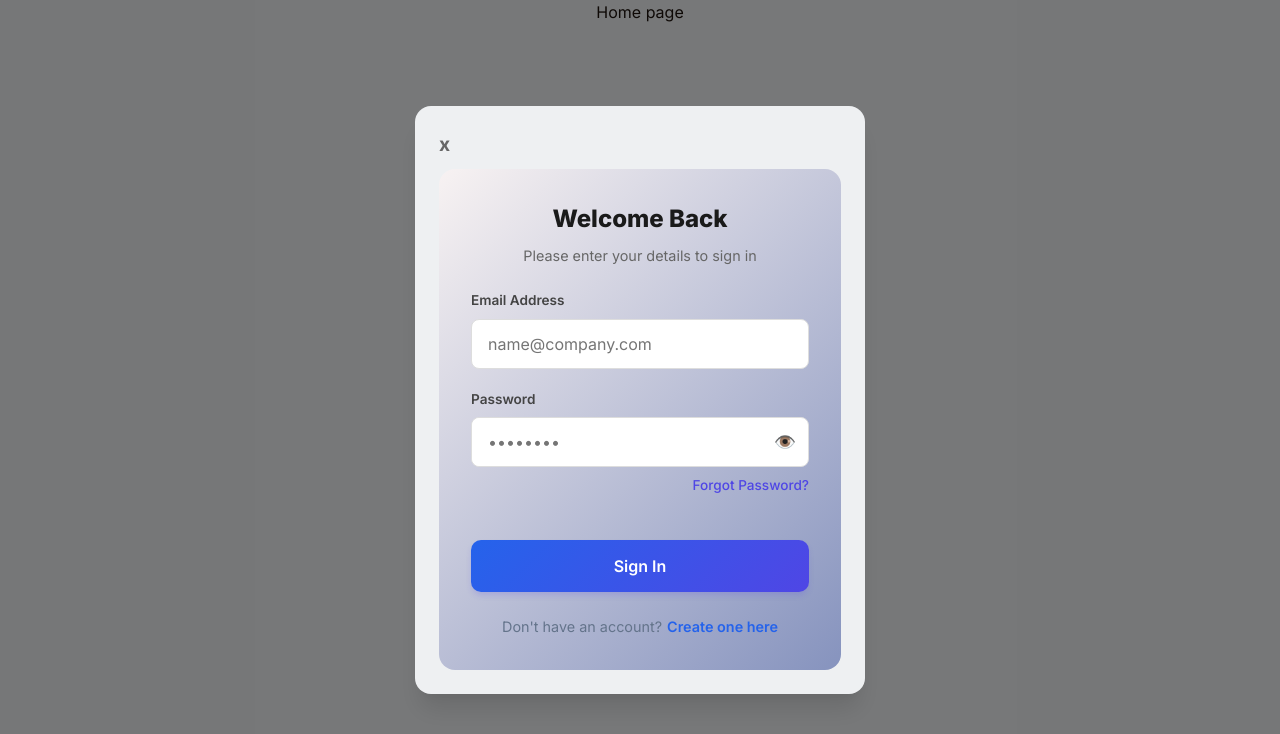
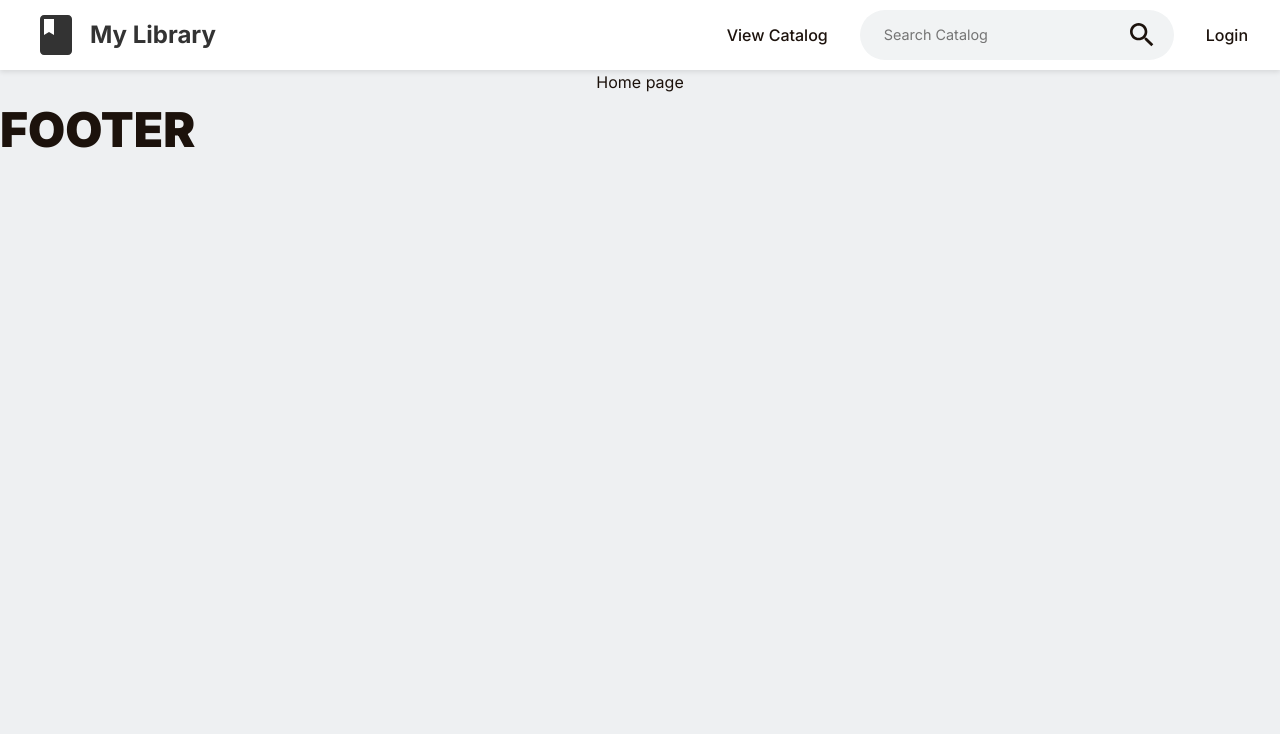
Before and after one commit to NatnaelAbWe/Library-management-system, a React (Vite) app: page / in a window 1280 px wide. Shown: the top 734 px of the page. Built offline with nearby package versions, Linux system fonts and the light colour scheme.

Commit message:
feat: navbar functionality added

```diff
--- a/package.json
+++ b/package.json
@@ -10,6 +10,10 @@
     "preview": "vite preview"
   },
   "dependencies": {
+    "@emotion/react": "^11.14.0",
+    "@emotion/styled": "^11.14.1",
+    "@mui/icons-material": "^7.3.8",
+    "@mui/material": "^7.3.8",
     "@reduxjs/toolkit": "^2.11.2",
     "@tailwindcss/vite": "^4.1.18",
     "@types/react-redux": "^7.1.34",
--- a/src/App.tsx
+++ b/src/App.tsx
@@ -4,6 +4,7 @@ import Home from "./pages/HomePage/Home";
 import { useSelector } from "react-redux";
 import { RootState } from "./reducx/ReducxStrore";
 import { BrowserRouter, Route, Routes } from "react-router-dom";
+import LayoutPage from "./pages/Layoutpages/LayoutPage";
 
 function App() {
   const loggedInUser = useSelector(
@@ -17,11 +18,11 @@ function App() {
   return (
     <BrowserRouter>
       <Routes>
-        <Route path="/" element={<Home />}>
-          <Route path="" element={<></>} />
-          <Route path="/catalog" element={<></>} />
-          <Route path="/resource/:barcode" element={<></>} />
-          <Route path="/profile/:userId" element={<></>} />
+        <Route path="/" element={<LayoutPage />}>
+          <Route path="" element={<Home />} />
+          {/* <Route path="/catalog" element={<Catalog />} /> */}
+          {/* <Route path="/resource/:barcode" element={<Resource />} /> */}
+          {/* <Route path="/profile/:userId" element={<UserProfile />} /> */}
         </Route>
       </Routes>
     </BrowserRouter>
--- /dev/null
+++ b/src/features/Navigation/Components/Navbar/Navbar.css
@@ -0,0 +1,96 @@
+/* Navbar.css */
+
+.navbar {
+  display: flex;
+  justify-content: space-between;
+  align-items: center;
+  padding: 0.5rem 2rem;
+  background-color: #ffffff;
+  box-shadow: 0 2px 5px rgba(0, 0, 0, 0.1);
+  height: 70px;
+  position: sticky;
+  top: 0;
+  z-index: 1000;
+}
+
+/* Logo Section */
+.navbar-logo-section {
+  display: flex;
+  align-items: center;
+  text-decoration: none;
+  color: #333;
+}
+
+.navbar-logo-section h1 {
+  margin-left: 10px;
+  font-size: 1.5rem;
+  font-weight: 700;
+}
+
+/* Options Section */
+.navbar-option-section {
+  display: flex;
+  align-items: center;
+  gap: 2rem;
+}
+
+.navbar-link {
+  text-decoration: none;
+  color: inherit;
+}
+
+.navbar-option {
+  cursor: pointer;
+  transition: color 0.3s ease;
+}
+
+.navbar-option h2 {
+  font-size: 1rem;
+  font-weight: 500;
+  margin: 0;
+}
+
+.navbar-option:hover {
+  color: #007bff; /* Primary brand color */
+}
+
+/* Search Box */
+.navbar-search-box {
+  display: flex;
+  align-items: center;
+  background-color: #f1f3f4;
+  padding: 5px 15px;
+  border-radius: 25px;
+  border: 1px solid transparent;
+  transition: all 0.3s ease;
+}
+
+.navbar-search-box:focus-within {
+  background-color: #fff;
+  border-color: #007bff;
+  box-shadow: 0 0 0 2px rgba(0, 123, 255, 0.25);
+}
+
+.navbar-search-input {
+  border: none;
+  background: transparent;
+  outline: none;
+  padding: 8px;
+  width: 250px;
+  font-size: 0.9rem;
+}
+
+/* Mobile Responsiveness */
+@media (max-width: 768px) {
+  .navbar-search-input {
+    width: 150px;
+  }
+
+  .navbar-logo-section h1 {
+    display: none; /* Hide text on small screens, keep icon */
+  }
+
+  .navbar-option-section {
+    gap: 1rem;
+  }
+}
--- /dev/null
+++ b/src/features/Navigation/Components/Navbar/Navbar.tsx
@@ -0,0 +1,91 @@
+import React, { useRef } from "react";
+import { Link, useNavigate } from "react-router-dom";
+
+import "./Navbar.css";
+import { useDispatch, useSelector } from "react-redux";
+import { AppDispatch, RootState } from "../../../../reducx/ReducxStrore";
+import { Book, Search } from "@mui/icons-material";
+import { setDisplayLogin } from "../../../../reducx/slices/modelslices";
+
+export const Navbar: React.FC = () => {
+  const searchRef = useRef<HTMLInputElement>(null);
+  const authState = useSelector((state: RootState) => state.authentication);
+
+  const navigate = useNavigate();
+
+  const dispatch: AppDispatch = useDispatch();
+
+  const handleEnterKey = (e: React.KeyboardEvent<HTMLInputElement>) => {
+    if (
+      e.key === "Enter" &&
+      searchRef &&
+      searchRef.current &&
+      searchRef.current.value.length > 0
+    ) {
+      navigate(
+        `/catalog?barcode=${searchRef.current.value}&title=${searchRef.current.value}&description=${searchRef.current.value}`,
+      );
+      searchRef.current.value = "";
+    }
+  };
+
+  const handleSearchIconClicked = () => {
+    if (searchRef && searchRef.current) {
+      navigate(
+        `/catalog?barcode=${searchRef.current.value}&title=${searchRef.current.value}&description=${searchRef.current.value}`,
+      );
+      searchRef.current.value = "";
+    }
+  };
+
+  const navigateToProfile = () => {
+    if (authState.loggedInUser)
+      navigate(`/profile/${authState.loggedInUser._id}`);
+  };
+
+  const toggleLogin = () => {
+    dispatch(setDisplayLogin(true));
+  };
+
+  return (
+    <nav className="navbar">
+      <Link to="/" className="navbar-logo-section">
+        <Book
+          sx={{
+            fontSize: "3rem",
+          }}
+        />
+        <h1>My Library</h1>
+      </Link>
+      <div className="navbar-option-section">
+        <Link to="/catalog" className="navbar-option navbar-link">
+          <h2>View Catalog</h2>
+        </Link>
+        <div className="navbar-search-box">
+          <input
+            className="navbar-search-input"
+            placeholder="Search Catalog"
+            onKeyDown={handleEnterKey}
+            ref={searchRef}
+          />
+          <Search
+            onClick={handleSearchIconClicked}
+            sx={{
+              cursor: "pointer",
+              fontSize: "2rem",
+            }}
+          />
+        </div>
+        {authState.loggedInUser ? (
+          <div className="navbar-option" onClick={navigateToProfile}>
+            <h2>{authState.loggedInUser.firstName}'s Account</h2>
+          </div>
+        ) : (
+          <div className="navbar-option" onClick={toggleLogin}>
+            <h2>Login</h2>
+          </div>
+        )}
+      </div>
+    </nav>
+  );
+};
--- /dev/null
+++ b/src/features/Navigation/index.ts
@@ -0,0 +1,3 @@
+import { Navbar } from "./Components/Navbar/Navbar";
+
+export { Navbar };
--- a/src/pages/HomePage/Home.tsx
+++ b/src/pages/HomePage/Home.tsx
@@ -1,17 +1,5 @@
-import { useSelector } from "react-redux";
-import { RootState } from "../../reducx/ReducxStrore";
 import { JSX } from "react";
-import { LoginRegisterModal } from "../../features/authnication";
 
 export default function HomePage(): JSX.Element {
-  const displayLogin = useSelector(
-    (state: RootState) => state.modeal.displayLogin,
-  );
-
-  return (
-    <div className="page">
-      Home page
-      {displayLogin ? <LoginRegisterModal /> : <></>}
-    </div>
-  );
+  return <div className="page">Home page</div>;
 }
--- a/src/pages/Layoutpages/LayoutPage.tsx
+++ b/src/pages/Layoutpages/LayoutPage.tsx
@@ -3,14 +3,15 @@ import { Outlet } from "react-router-dom";
 import "./LayoutPage.css";
 import { RootState } from "../../reducx/ReducxStrore";
 import { LoginRegisterModal } from "../../features/authnication";
+import { Navbar } from "../../features/Navigation";
 
 export default function LayoutPage() {
-  const state = useSelector((state: RootState) => state.modal);
+  const state = useSelector((state: RootState) => state.modeal);
 
   return (
     <div className="layout-page">
       {state.displayLogin && <LoginRegisterModal />}
-      <h1>NAV BAR</h1>
+      <Navbar />
       <Outlet />
       <h1>FOOTER</h1>
     </div>
--- a/src/reducx/slices/modelslices.ts
+++ b/src/reducx/slices/modelslices.ts
@@ -7,7 +7,7 @@ interface ModalSliceState {
 }
 
 const initialState: ModalSliceState = {
-  displayLogin: true,
+  displayLogin: false,
   displayLibraryCard: false,
   displayLoan: false,
 };
```
Also changed, not shown: 1 other file (tests, documents, lock files or other folders).
